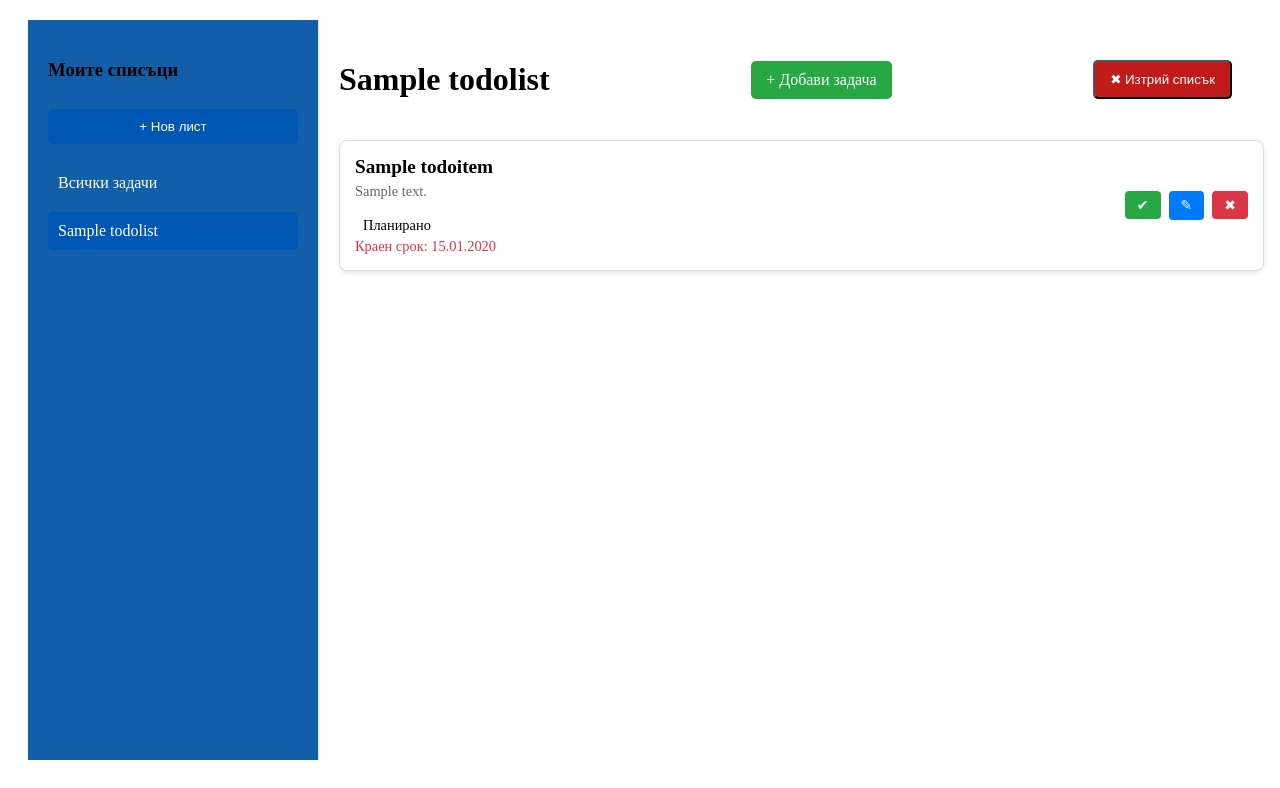
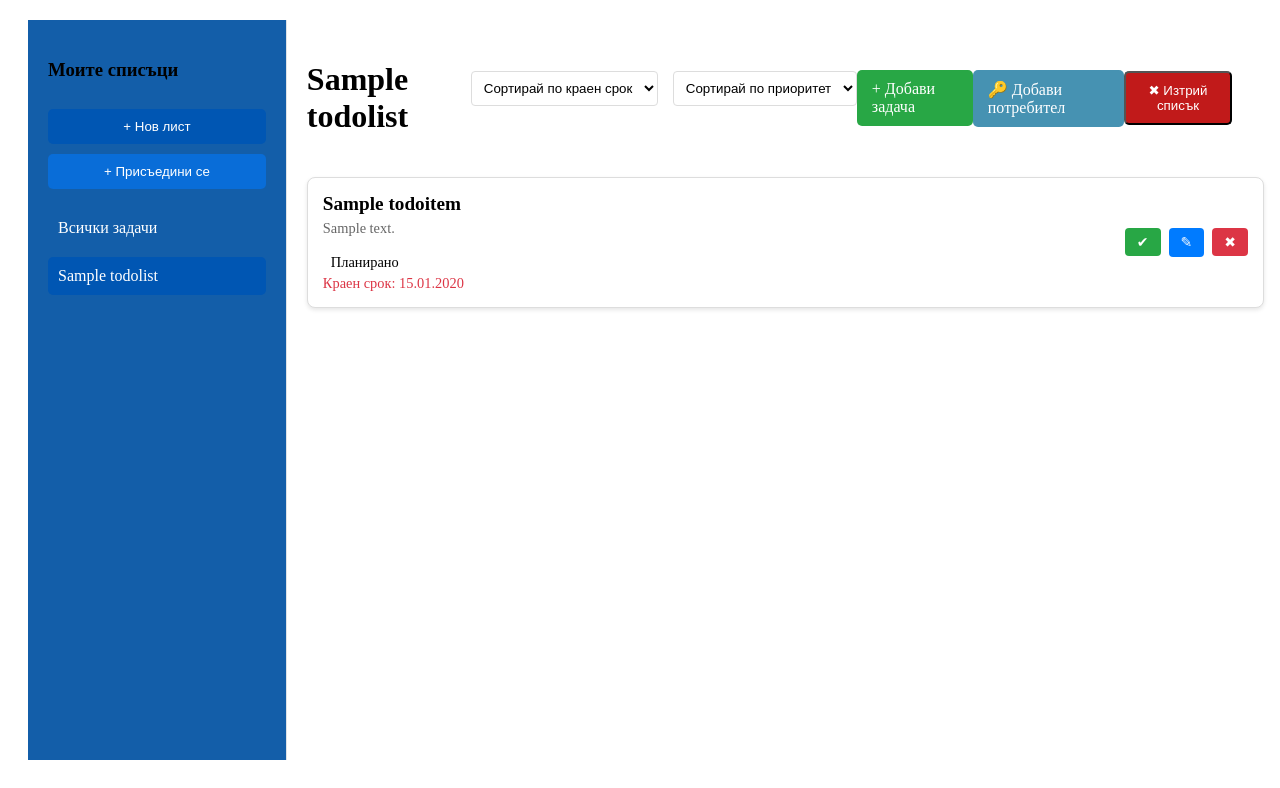
Before and after one commit to Marina-D-G/Focus-Manage-Improve-FMI-, a Django app: page /tasks/?list=1 in a window 1280 px wide. Shown: the part 83-871 px from the top of the page. Run offline with Django 5.2, Linux system fonts and the light colour scheme; a user stored in the database is signed in; tables that the repository leaves empty hold one stand-in row (values such as "Sample post").

Commit message:
add the option to join a list

```diff
--- a/FMI/settings.py
+++ b/FMI/settings.py
@@ -56,7 +56,7 @@ ROOT_URLCONF = 'FMI.urls'
 TEMPLATES = [
     {
         'BACKEND': 'django.template.backends.django.DjangoTemplates',
-        'DIRS': [],
+        'DIRS': [BASE_DIR / 'base/templates'],
         'APP_DIRS': True,
         'OPTIONS': {
             'context_processors': [
--- a/base/templates/header.html
+++ b/base/templates/header.html
@@ -1,6 +1,7 @@
 <!DOCTYPE html>
 <html lang="bg">
 <head>
+    {% load static %}
     <meta charset="UTF-8">
     <meta name="viewport" content="width=device-width, initial-scale=1.0">
     <title>{% block title %}FMI{% endblock %}</title>
@@ -50,9 +51,10 @@
     {% block extra_css %}{% endblock %}
 </head>
 <body>
+    {% load static %}
     <header>
         <div class="logo">
-            <img src="static/fmi_icon.png" alt="Моето Лого">
+            <img src="{% static 'fmi_icon.png' %}" alt="Моето Лого">
         </div>
         <nav>
             <a href="{% url 'base:home' %}" class="{% if request.path == '/' %}active{% endif %}">Начало</a>
--- a/tasks/forms.py
+++ b/tasks/forms.py
@@ -11,3 +11,6 @@ class TodoListForm(forms.ModelForm):
         model = TodoList
         fields = ["name"]
         labels = {"name": "Име на списъка"}
+
+class JoinListForm(forms.Form):
+    join_code = forms.CharField(label="Код за присъединяване", max_length=6)
--- a/tasks/templates/tasks.html
+++ b/tasks/templates/tasks.html
@@ -6,13 +6,12 @@
 
 {% block extra_css %}
 <style>
-    /* Layout */
+    /* Previous styles remain unchanged until todo-list */
     .page-container {
         display: flex;
         min-height: calc(100vh - 60px);
     }
 
-    /* Sidebar */
     .sidebar {
         width: 250px;
         background-color: #135ea9;
@@ -31,6 +30,17 @@
         width: 100%;
         padding: 10px;
         background-color: #0056b3;
+        color: white;
+        border: none;
+        border-radius: 5px;
+        cursor: pointer;
+        text-align: center;
+    }
+
+    .join-list-button {
+        width: 100%;
+        padding: 10px;
+        background-color: #096dd8;
         color: white;
         border: none;
         border-radius: 5px;
@@ -88,7 +98,14 @@
         border-radius: 5px;
     }
 
-    /* Tasks layout */
+    .generate-code-button{
+        background-color: #4692b2;
+        color: white;
+        text-decoration: none;
+        padding: 10px 15px;
+        border-radius: 5px;
+    }
+
     .todo-list {
         display: flex;
         flex-direction: column;
@@ -105,6 +122,14 @@
         border-radius: 8px;
         padding: 15px;
         box-shadow: 0 2px 4px rgba(0, 0, 0, 0.1);
+        order: 0;
+    }
+
+    .todo-card[data-phase="done"] {
+        order: 999;
+        background-color: #f5f5f5;
+        border-color: #e0e0e0;
+        opacity: 0.85;
     }
 
     .todo-info {
@@ -131,6 +156,11 @@
         margin-top: 5px;
     }
 
+    .phase-done {
+        background-color: #6c757d;
+        color: white;
+    }
+
     .deadline {
         font-size: 0.9em;
         color: #666;
@@ -140,7 +170,6 @@
         color: #dc3545;
     }
 
-    /* Buttons */
     .task-buttons {
         display: flex;
         gap: 8px;
@@ -173,16 +202,30 @@
     .btn:hover {
         opacity: 0.85;
     }
+
+    .sorting-controls {
+        display: flex;
+        gap: 15px;
+        margin-bottom: 20px;
+    }
+
+    .sort-select {
+        padding: 8px;
+        border-radius: 4px;
+        border: 1px solid #ddd;
+        background-color: white;
+        min-width: 150px;
+    }
 </style>
 {% endblock %}
 
 {% block content %}
 <div class="page-container">
-    <!-- Sidebar -->
     <div class="sidebar">
         <div class="sidebar-header">
             <h3>Моите списъци</h3>
             <button class="add-list-button" onclick="window.location.href='/tasks/lists/add'">+ Нов лист</button>
+            <button class="join-list-button" onclick="window.location.href='/tasks/lists/join'">+ Присъедини се</button>
         </div>
         <div class="todo-lists">
             <a href="{% url 'tasks:tasks' %}" class="list-item {% if not current_list %}active{% endif %}">Всички задачи</a>
@@ -192,23 +235,38 @@
         </div>
     </div>
 
-    <!-- Main Content -->
     <div class="main-content">
         <div class="content-header">
             <h1>{{ current_list.name|default:"Всички задачи" }}</h1>
+            <div class="sorting-controls">
+                <select class="sort-select" onchange="window.location.href='?sort_by=deadline&order=' + this.value + '{% if current_list %}&list={{ current_list.id }}{% endif %}'">
+                    <option value="">Сортирай по краен срок</option>
+                    <option value="asc" {% if sort_by == 'deadline' and order == 'asc' %}selected{% endif %}>Най-близки първо</option>
+                    <option value="desc" {% if sort_by == 'deadline' and order == 'desc' %}selected{% endif %}>Най-далечни първо</option>
+                </select>
+                <select class="sort-select" onchange="window.location.href='?sort_by=priority&order=' + this.value + '{% if current_list %}&list={{ current_list.id }}{% endif %}'">
+                    <option value="">Сортирай по приоритет</option>
+                    <option value="high" {% if sort_by == 'priority' and order == 'high' %}selected{% endif %}>Висок към нисък</option>
+                    <option value="low" {% if sort_by == 'priority' and order == 'low' %}selected{% endif %}>Нисък към висок</option>
+                </select>
+            </div>
             {% if current_list %}
                 <a href="{% url 'tasks:add_task' current_list.id %}" class="add-task-button">+ Добави задача</a>
+                <a href="#"
+                    class="generate-code-button"
+                    onclick="alert('Код за присъединяване: {{ current_list.join_code }}');">
+                    🔑 Добави потребител
+                </a>
                 <form method="POST" action="{% url 'tasks:delete_list' current_list.id %}" onsubmit="return confirm('Сигурни ли сте, че искате да изтриете този списък?');">
                     {% csrf_token %}
                     <button type="submit" class="delete-list-button">✖ Изтрий списък</button>
                 </form>
-
             {% endif %}
         </div>
 
         <div class="todo-list">
             {% for todo in tasks %}
-            <div class="todo-card priority-{{ todo.priority }}">
+            <div class="todo-card priority-{{ todo.priority }}" data-phase="{{ todo.phase }}">
                 <div class="todo-info">
                     <div class="todo-title">{{ todo.title }}</div>
                     {% if todo.description %}
@@ -222,15 +280,12 @@
                     </div>
                 </div>
 
-                <!-- Buttons -->
                 <div class="task-buttons">
                     <form method="POST" action="{% url 'tasks:mark_done' todo.id %}">
                         {% csrf_token %}
                         <button class="btn btn-complete">✔</button>
                     </form>
-
                     <a href="{% url 'tasks:edit' todo.id %}" class="btn btn-edit">✎</a>
-
                     <form method="POST" action="{% url 'tasks:delete' todo.id %}" onsubmit="return confirm('Сигурни ли сте?');">
                         {% csrf_token %}
                         <button class="btn btn-delete">✖</button>
--- a/tasks/urls.py
+++ b/tasks/urls.py
@@ -11,4 +11,5 @@ urlpatterns = [
     path('<int:task_id>/edit/', views.edit_task, name='edit'),
     path('<int:task_id>/delete/', views.delete_task, name='delete'),
     path('lists/add/', views.add_list, name='add_list'),
+    path('lists/join/', views.join_list, name="join_list"),
 ]
--- a/tasks/views.py
+++ b/tasks/views.py
@@ -3,32 +3,45 @@ from django.utils import timezone
 from django.contrib.auth.models import User
 from django.contrib import messages
 from .models import TodoItem, TodoList
-from .forms import TaskForm, TodoListForm
+from .forms import TaskForm, TodoListForm, JoinListForm
 
 def home(request):
     return render(request, 'hello.html')
 
 def tasks(request):
-    todo_lists = TodoList.objects.filter(users=request.user) if request.user.is_authenticated else []
+    sort_by = request.GET.get('sort_by')
+    order = request.GET.get('order')
+    list_id = request.GET.get('list')
 
-    list_id = request.GET.get('list')
+    todo_lists = TodoList.objects.filter(users=request.user)
+    tasks = TodoItem.objects.filter(todo_list__in=todo_lists)
+
     if list_id:
-        current_list = get_object_or_404(TodoList, id=list_id, users=request.user)
-        items = TodoItem.objects.filter(todo_list=current_list)
+        current_list = TodoList.objects.get(id=list_id)
+        tasks = tasks.filter(todo_list_id=list_id)
     else:
         current_list = None
-        items = TodoItem.objects.filter(todo_list__users=request.user) if request.user.is_authenticated else []
 
-    items = items.order_by('-priority', 'deadline')
+    if sort_by == 'deadline':
+        tasks = tasks.order_by('deadline' if order == 'asc' else '-deadline')
+    elif sort_by == 'priority':
+        tasks = tasks.order_by('priority' if order == 'low' else '-priority')
+
+    tasks = list(tasks)
+    done_tasks = [t for t in tasks if t.phase == 'done']
+    active_tasks = [t for t in tasks if t.phase != 'done']
+    tasks = active_tasks + done_tasks
 
     context = {
-        "tasks": items,
-        "todo_lists": todo_lists,
-        "current_list": current_list,
-        "now": timezone.now(),
+        'tasks': tasks,
+        'todo_lists': todo_lists,
+        'current_list': current_list,
+        'sort_by': sort_by,
+        'order': order,
+        'now': timezone.now(),
     }
 
-    return render(request, "tasks.html", context)
+    return render(request, 'tasks.html', context)
 
 def add_task(request, list_id):
     todo_list = get_object_or_404(TodoList, id=list_id, users=request.user)
@@ -63,7 +76,7 @@ def delete_list(request, list_id):
 
 def mark_done(request, task_id):
     task = get_object_or_404(TodoItem, id=task_id)
-    task.status = True
+    task.phase = "done"
     task.save()
     return redirect(request.META.get('HTTP_REFERER', 'tasks:tasks'))
 
@@ -74,7 +87,7 @@ def edit_task(request, task_id):
         form = TaskForm(request.POST, instance=task)
         if form.is_valid():
             form.save()
-            return redirect("tasks:tasks")  # Пренасочва обратно към списъка със задачи
+            return redirect("tasks:tasks")
     else:
         form = TaskForm(instance=task)
 
@@ -85,9 +98,9 @@ def delete_task(request, task_id):
 
     if request.method == "POST":
         task.delete()
-        return redirect("tasks:tasks")  # Пренасочване обратно към списъка със задачи
+        return redirect("tasks:tasks")
 
-    return redirect("tasks:tasks")  # Ако някой се опита да достъпи URL-а с GET
+    return redirect("tasks:tasks") #with get
 
 def add_list(request):
     if request.method == "POST":
@@ -101,3 +114,21 @@ def add_list(request):
         form = TodoListForm()
 
     return render(request, "add_list.html", {"form": form})
+
+
+def join_list(request):
+    if request.method == "POST":
+        form = JoinListForm(request.POST)
+        if form.is_valid():
+            join_code = form.cleaned_data["join_code"]
+            try:
+                todo_list = TodoList.objects.get(join_code=join_code)
+                todo_list.users.add(request.user)
+                messages.success(request, f"Успешно се присъединихте към '{todo_list.name}'!")
+                return redirect("tasks:tasks")
+            except TodoList.DoesNotExist:
+                messages.error(request, "Невалиден код!")
+    else:
+        form = JoinListForm()
+
+    return render(request, "join_list.html", {"form": form})
```
Also changed, not shown: tasks/models.py (+18 -10 lines), tasks/templates/join_list.html (added, +15 -0 lines), base/templates/static/fmi_icon.png (deleted), tasks/migrations/0008_remove_todoitem_status.py (added), tasks/migrations/0009_todolist_join_code.py (added).
